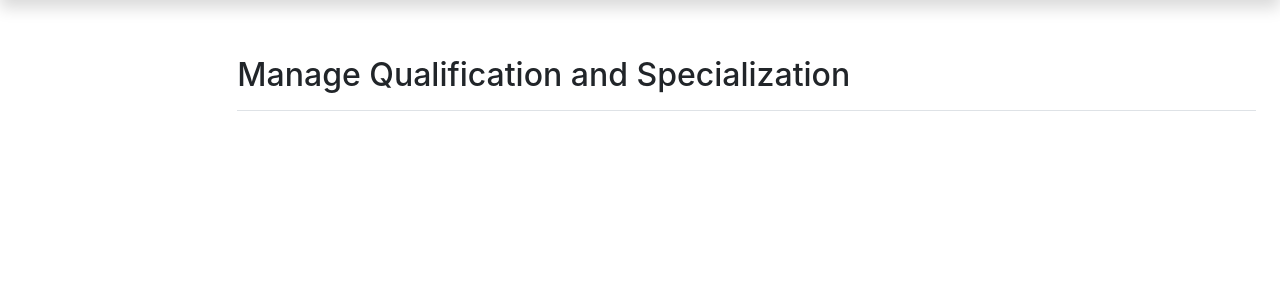
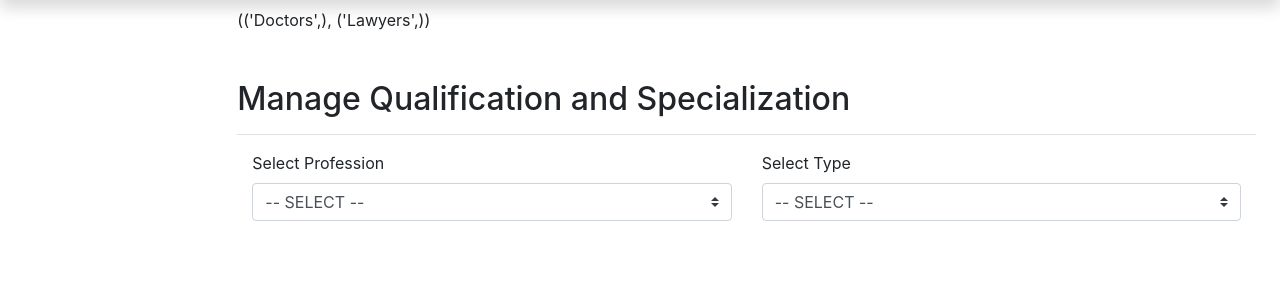
Before and after one commit to aipladmin/OAMS_SDP, a Flask app: page /manageQS/ in a window 1280 px wide. Shown: the part 40-340 px from the top of the page. Run offline with Flask 2, Linux system fonts and the light colour scheme; data comes from the database, SQL or seed files in the repository; some libraries are stand-ins or nearby versions.

Commit message:
0103_1727

```diff
--- a/bs.py
+++ b/bs.py
@@ -791,7 +791,11 @@ def manage_professionscr():
 
 @app.route('/manageQS/')
 def manageQS():
-	return render_template("admin/manageQS.htm.j2")
+	cursor = connection.cursor()
+	sql = "Select profession_type from profession_type"
+	cursor.execute(sql)
+	data  = cursor.fetchall()
+	return render_template("admin/manageQS.htm.j2",data = data)
 
 
 @app.route('/reports/')
--- a/template/admin/manageQS.htm.j2
+++ b/template/admin/manageQS.htm.j2
@@ -1,5 +1,6 @@
 {% extends "index.html" %}
 {% block content %}
+{{ data }}
 <div class="d-flex justify-content-between flex-wrap flex-md-nowrap align-items-center pt-5 pb-2 mb-3  border-bottom">
 	<h1 class="h2">
 		<center>
@@ -10,4 +11,35 @@
 	</div>
 
 </div>
+<div class="container">
+	<form>
+		<div class="row">
+			<div class="col">
+				<label>Select Profession</label>
+			</div>
+			<div class="col">
+				<label>Select Type</label>
+			</div>
+		</div>
+
+		<div class="row">
+			<div class="col">
+				<select class="custom-select" name="profession">
+					<option selected>-- SELECT --</option>
+					<option value="1">{{ data[0] }}</option>
+					<option value="2">{{ data[1] }}</option>
+
+				</select>
+			</div>
+			<div class="col">
+				<select class="custom-select" name="type">
+					<option selected>-- SELECT --</option>
+					<option value="specialization">Specialization</option>
+					<option value="qualification">Qualification</option>
+
+				</select>
+			</div>
+		</div>
+	</form>
+</div>
 {% endblock %}
```
Lines whose indentation alone changed are shown as unchanged.
